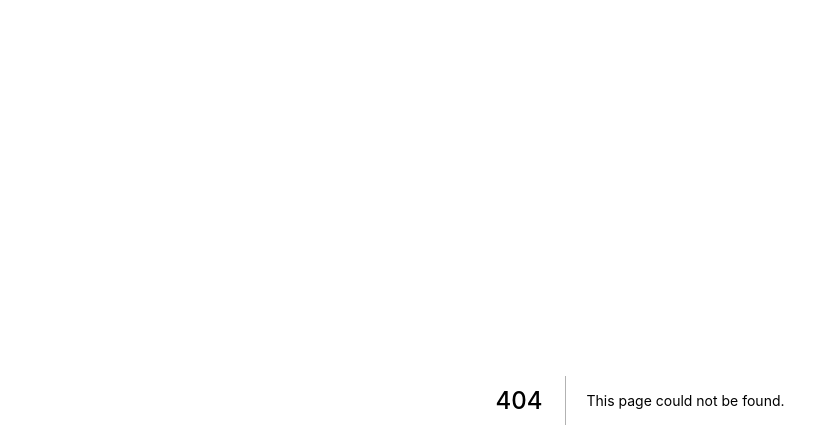
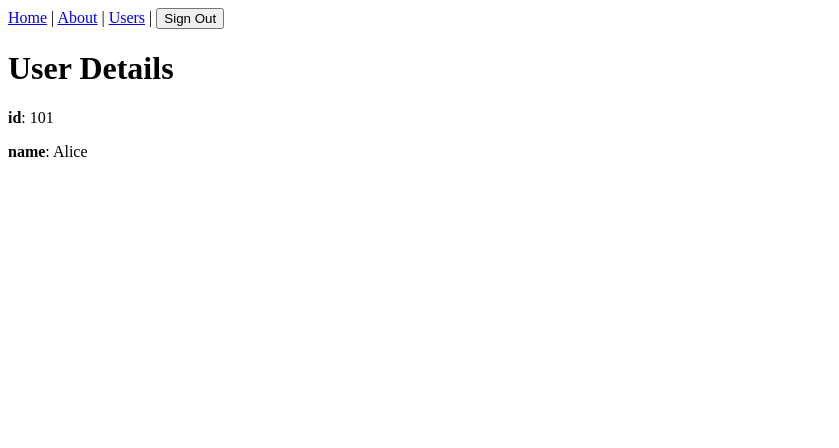
Before and after one commit to antonpalermo/fullstack-auth, a Next.js app: page /users/101 in a window 1280 px wide. Before the commit this address had no page. Shown: the top 448 px of the page, without its empty margins (0-839 px from the left). Built offline with nearby package versions, Linux system fonts and the light colour scheme; no server answers; sample sign-in values are in the browser's storage.

Commit message:
feat: auth

```diff
--- a/components/navbar/Nav.tsx
+++ b/components/navbar/Nav.tsx
@@ -10,6 +10,7 @@ export const Nav = () => {
       <nav>
         <NavButton href="/">Home</NavButton> |{' '}
         <NavButton href="/about">About</NavButton> |{' '}
+        <NavButton href="/users">Users</NavButton> |{' '}
         <button onClick={() => (session ? signOut() : signIn())}>
           {session ? 'Sign Out' : 'Sign In'}
         </button>
--- /dev/null
+++ b/pages/users/[id].tsx
@@ -0,0 +1,63 @@
+import React from 'react'
+
+import { GetStaticPaths, GetStaticProps, GetStaticPropsContext } from 'next'
+
+import { User } from '../../interfaces'
+import { sampleUserData } from '../../utils/sample-data'
+
+import { MainLayout } from '../../components/MainLayout'
+import { signIn, useSession } from 'next-auth/react'
+
+type UserDetailsProps = {
+  user: User
+}
+
+const UserDetails = ({ user }: UserDetailsProps) => {
+  const { data: session } = useSession({
+    required: true,
+    onUnauthenticated() {
+      signIn()
+    }
+  })
+
+  return (
+    <div>
+      <h1>User Details</h1>
+      <div>
+        <p>
+          <strong>id</strong>: {user.id}
+        </p>
+        <p>
+          <strong>name</strong>: {user.name}
+        </p>
+      </div>
+    </div>
+  )
+}
+
+UserDetails.getBaseLayout = (page: React.ReactElement) => (
+  <MainLayout title="Users">{page}</MainLayout>
+)
+
+export const getStaticPaths: GetStaticPaths = async () => {
+  const paths = sampleUserData.map(user => ({
+    params: { id: user.id.toString() }
+  }))
+
+  return { paths, fallback: false }
+}
+
+export const getStaticProps: GetStaticProps = async ({
+  params
+}: GetStaticPropsContext) => {
+  const id = params?.id
+  const user = sampleUserData.find(user => user.id === Number(id))
+
+  return {
+    props: {
+      user
+    }
+  }
+}
+
+export default UserDetails
```
Also changed, not shown: pages/users/index.tsx (added, +60 -0 lines).
